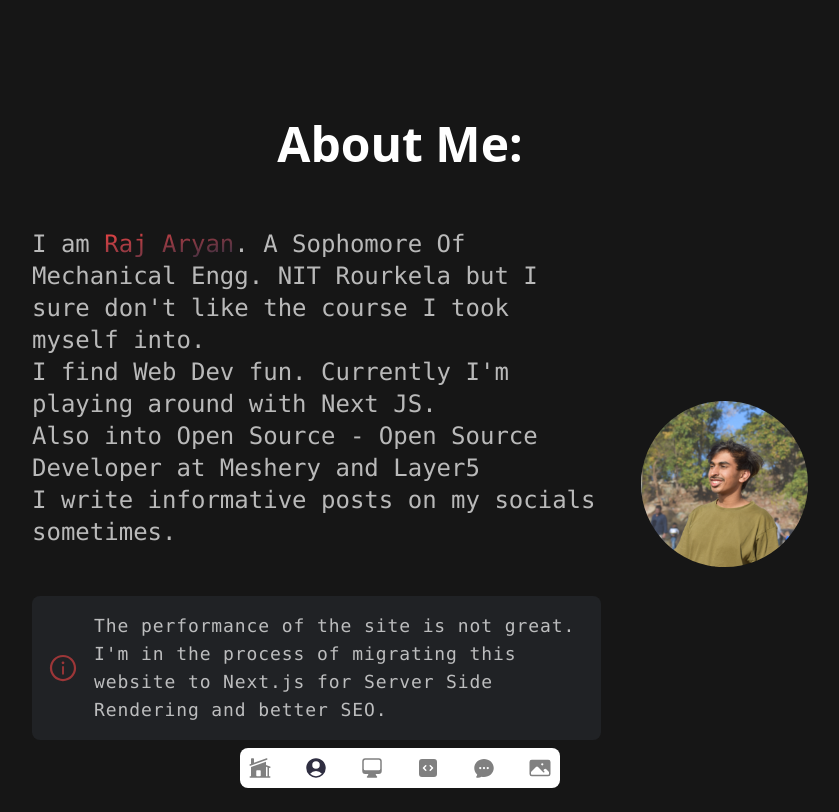
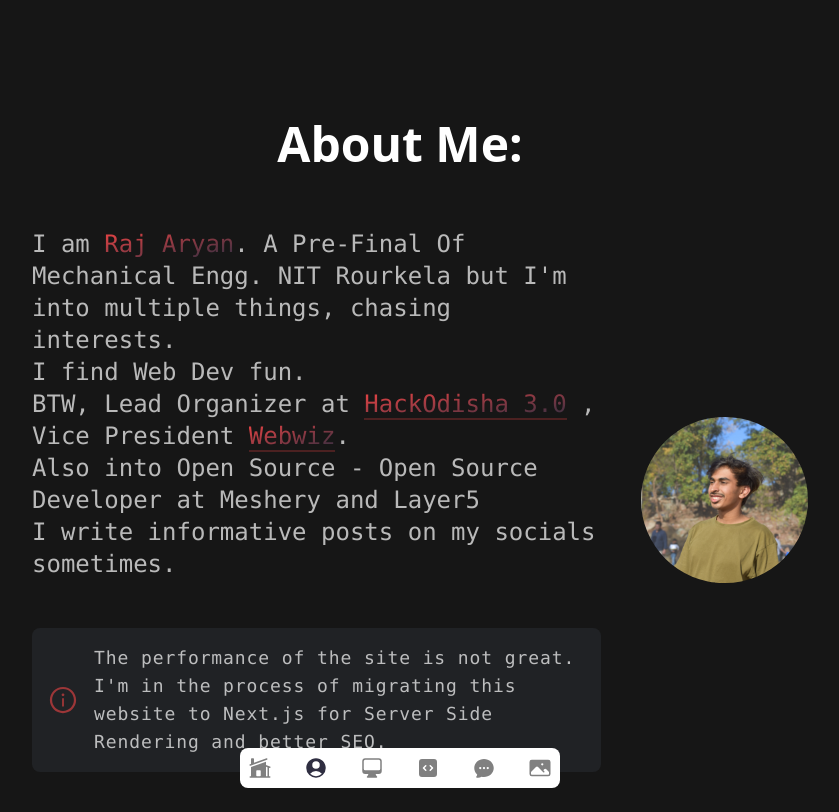
Before and after one commit to 8rxn/portfolio, a React (Vite) app: page /about in a window 1280 px wide. Shown: the whole page, without its empty margins (240-1079 px from the left). Built offline with nearby package versions, Linux system fonts and the light colour scheme.

Commit message:
include Webwiz

```diff
--- a/index.html
+++ b/index.html
@@ -1,16 +1,31 @@
 <!DOCTYPE html>
 <html lang="en">
+
 <head>
   <meta charset="UTF-8" />
   <meta name="viewport" content="width=device-width, initial-scale=1.0" />
   <link rel="icon" type="image/svg+xml" href="/src/assets/pagelogo.png">
+  <meta property="twitter:image" content="/public/favicon.png">
+  <meta property="twitter:card" content="/public/banner.png">
+  <meta property="twitter:title" content="Official Website of Raj Aryan | HackOdisha | Webwiz | NIT Rourkela ">
+  <meta property="twitter:description"
+    content="I am Raj Aryan, A Pre-Final Of Mechanical Engg. NIT Rourkela, Lead Organizer, HackOdisha 3.0, Vice-President Webwiz">
+  <meta property="description"
+    content="I am Raj Aryan, A Pre-Final Of Mechanical Engg. NIT Rourkela, Lead Organizer, HackOdisha 3.0, Vice-President Webwiz" />
+  <meta property="og:image" content="/public/favicon.png">
+  <meta property="og:title" content="Official Website of Raj Aryan | HackOdisha | Webwiz | NIT Rourkela">
+  <meta property="og:description"
+    content="I am Raj Aryan, A Pre-Final Of Mechanical Engg. NIT Rourkela, Lead Organizer, HackOdisha 3.0, Vice-President Webwiz" />
+  <meta property="og:url" content="https://www.rajaryan.work">
   <link href="/src/assets/css/fontawesome.css" rel="stylesheet">
   <link href="/src/assets/css/brands.css" rel="stylesheet">
   <link href="/src/assets/css/solid.css" rel="stylesheet">
   <title>Raj Aryan</title>
 </head>
+
 <body>
   <div id="root"></div>
   <script type="module" src="/src/main.jsx"></script>
 </body>
+
 </html>
--- a/src/pages/About.jsx
+++ b/src/pages/About.jsx
@@ -2,7 +2,7 @@ import React from "react";
 import { useState, useEffect } from "react";
 import rajImg from "../assets/self.png";
 import { motion } from "framer-motion";
-import {AiOutlineInfoCircle} from "react-icons/ai"
+import { AiOutlineInfoCircle } from "react-icons/ai";
 
 const About = () => {
   return (
@@ -23,15 +23,38 @@ const About = () => {
               <span className="text-transparent bg-clip-text bg-gradient-to-br from-[#EF4444] to-[#2f2e41] text-ellipsis">
                 Raj Aryan
               </span>
-              . A Sophomore Of Mechanical Engg. NIT Rourkela but I sure don't
-              like the course I took myself into. <br /> I find Web Dev fun.
-              Currently I'm playing around with Next JS.<br/>
-              Also into Open Source - Open Source Developer at Meshery and Layer5 <br /> I
-              write informative posts on my socials sometimes. <br />
+              . A Pre-Final Of Mechanical Engg. NIT Rourkela but I'm into
+              multiple things, chasing interests. <br /> I find Web Dev fun.
+              <br />
+              BTW, Lead Organizer at{" "}
+              <a
+                href="https://www.hackodisha.tech"
+                target="_blank"
+                rel="noreferrer"
+                className=" border-b-2 border-[#EF4444] border-opacity-25 transition ease-in hover:border-opacity-75 "
+              >
+                <span className="text-transparent bg-clip-text bg-gradient-to-br from-[#EF4444] to-[#2f2e41] text-ellipsis">
+                  HackOdisha 3.0
+                </span>
+              </a>
+              {" , "} Vice President{" "}
+              <a
+                href="https://teamwebwiz.dev"
+                target="_blank"
+                rel="noreferrer"
+                className=" border-b-2 border-[#EF4444] border-opacity-25 transition ease-in hover:border-opacity-75 "
+              >
+                <span className="text-transparent bg-clip-text bg-gradient-to-br from-[#EF4444] to-[#2f2e41] text-ellipsis">
+                  Webwiz
+                </span>
+              </a>
+              . <br /> Also into Open Source - Open Source Developer at Meshery
+              and Layer5 <br /> I write informative posts on my socials
+              sometimes. <br />
             </p>
-          <div className=" p-4 bg-gray-600/20 flex gap-4 justify-between items-center rounded-lg mt-12">
+            <div className=" p-4 bg-gray-600/20 flex gap-4 justify-between items-center rounded-lg mt-12">
               <div className="text-xl sm:text-3xl h-full text-[#ef4444]/60">
-              <AiOutlineInfoCircle></AiOutlineInfoCircle>
+                <AiOutlineInfoCircle></AiOutlineInfoCircle>
               </div>
               <p className="text-sm sm:text-lg font-medium tracking-wider   ">
                 The performance of the site is not great. I'm in the process of
```
Also changed, not shown: public/banner.png (added), public/favicon.png (added). Lines whose indentation alone changed are shown as unchanged.
